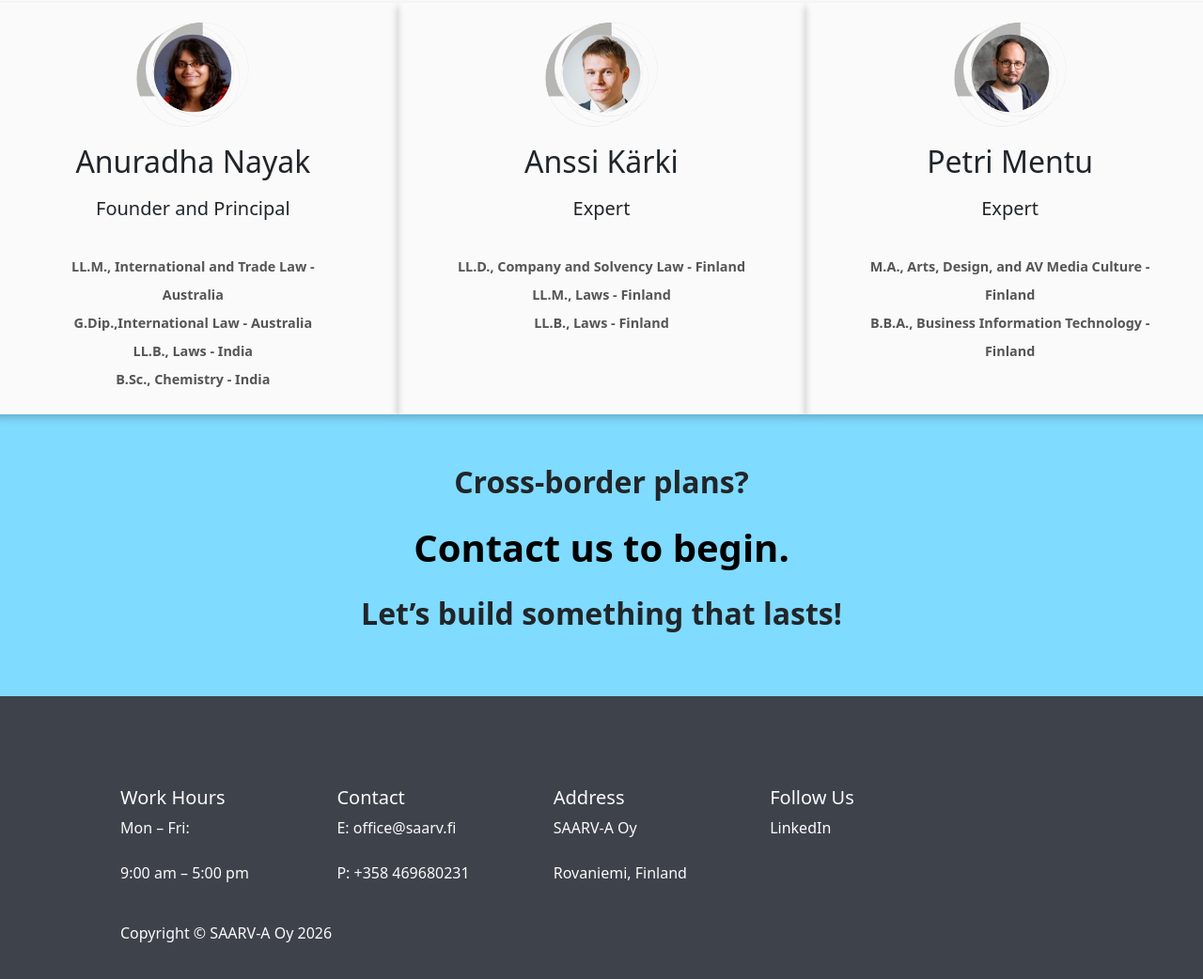
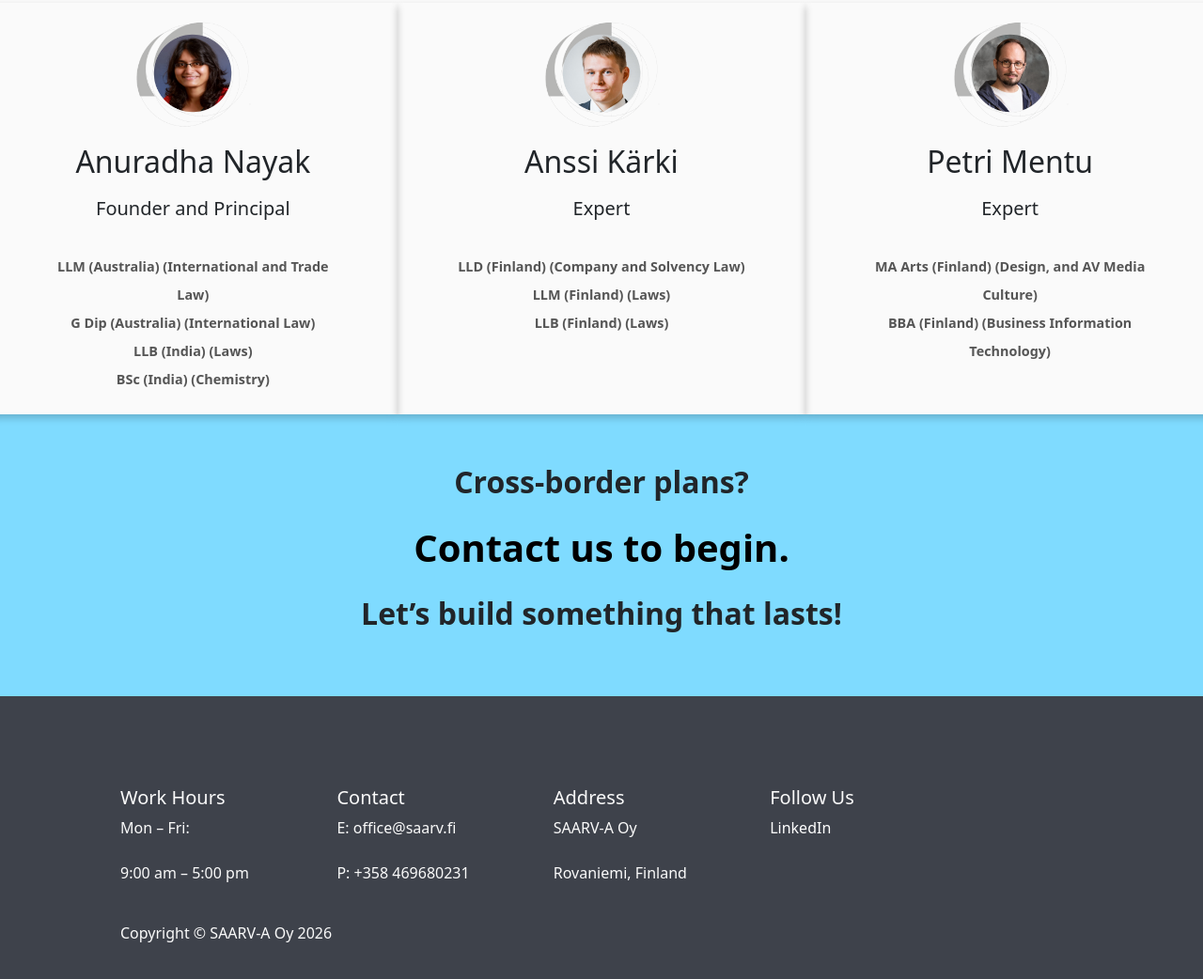
Before and after one commit to SaarvWeb/saarvweb.github.io, a plain HTML site: page index.html in a window 1280 px wide. Shown: the part 3761-4803 px from the top of the page at 94% size. Drawn offline with nearby package versions, Linux system fonts and the light colour scheme.

Commit message:
Update index.html

```diff
--- a/index.html
+++ b/index.html
@@ -184,10 +184,10 @@
           <p class="lead mx-auto p-2 text-center" style="width: 80%;">
             Founder and Principal<br><br>
             <span style="font-size: 0.9rem; font-weight: bold; color:#555; line-height:1.4;">
-            LL.M., International and Trade Law - Australia<br>
-            G.Dip.,International Law - Australia<br>
-            LL.B., Laws - India<br>
-            B.Sc., Chemistry - India<br>
+            LLM (Australia) (International and Trade Law)<br>
+            G Dip (Australia) (International Law) <br>
+            LLB (India) (Laws)<br>
+            BSc (India) (Chemistry)<br>
 
           </p>
         </div><!-- /.col-lg-4 -->
@@ -198,9 +198,9 @@
           <p class="lead mx-auto p-2 text-center" style="width: 80%;">
             Expert<br><br>
             <span style="font-size: 0.9rem; font-weight: bold; color:#555; line-height:1.4;">
-            LL.D., Company and Solvency Law - Finland<br>
-            LL.M., Laws - Finland<br>
-            LL.B., Laws - Finland
+            LLD (Finland) (Company and Solvency Law) <br>
+            LLM (Finland) (Laws) <br>
+            LLB (Finland) (Laws) <br>
           </p>
         </div><!-- /.col-lg-4 -->
 
@@ -210,8 +210,8 @@
           <p class="lead mx-auto p-2 text-center" style="width: 80%;">
             Expert<br><br>
             <span style="font-size: 0.9rem; font-weight: bold; color:#555; line-height:1.4;">
-            M.A., Arts, Design, and AV Media Culture - Finland<br>
-            B.B.A., Business Information Technology - Finland<br>
+            MA Arts (Finland) (Design, and AV Media Culture) <br>
+            BBA (Finland) (Business Information Technology)<br>
 
           </p>
         </div><!-- /.col-lg-4 -->
```
